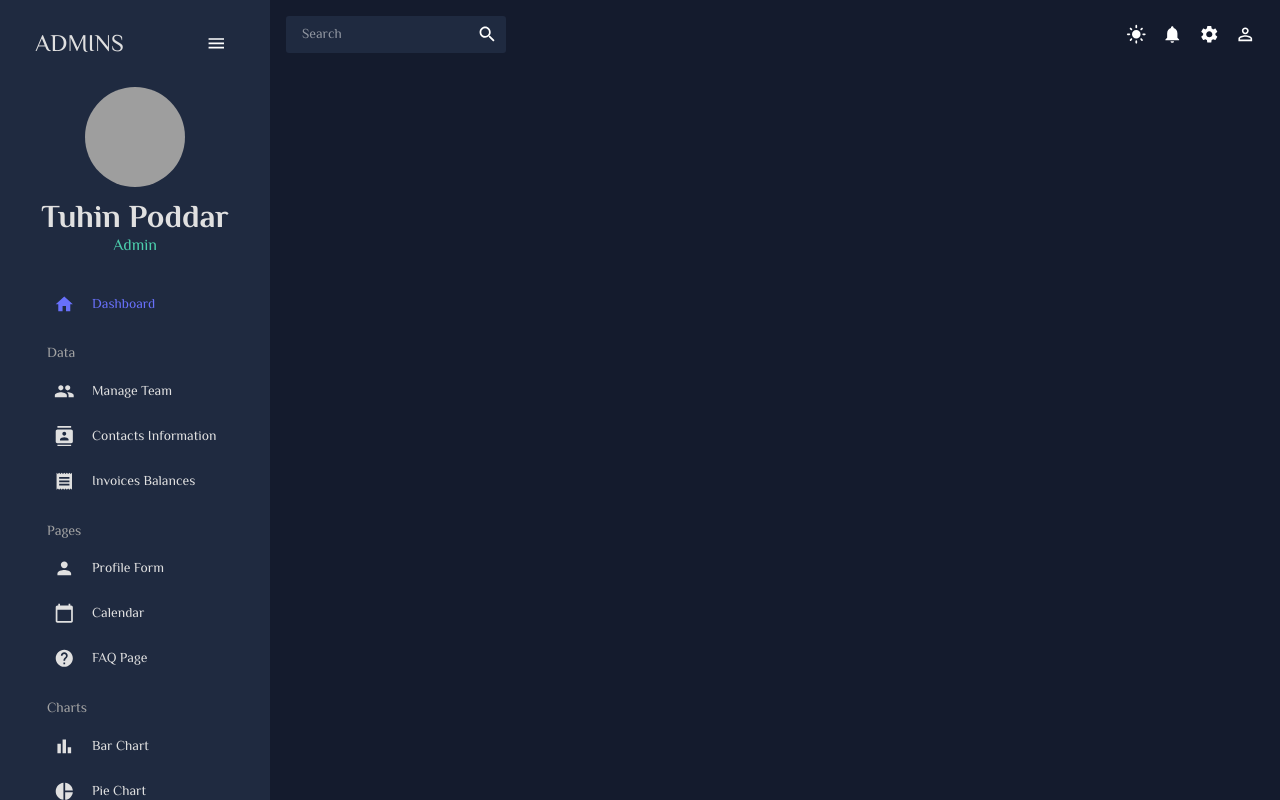
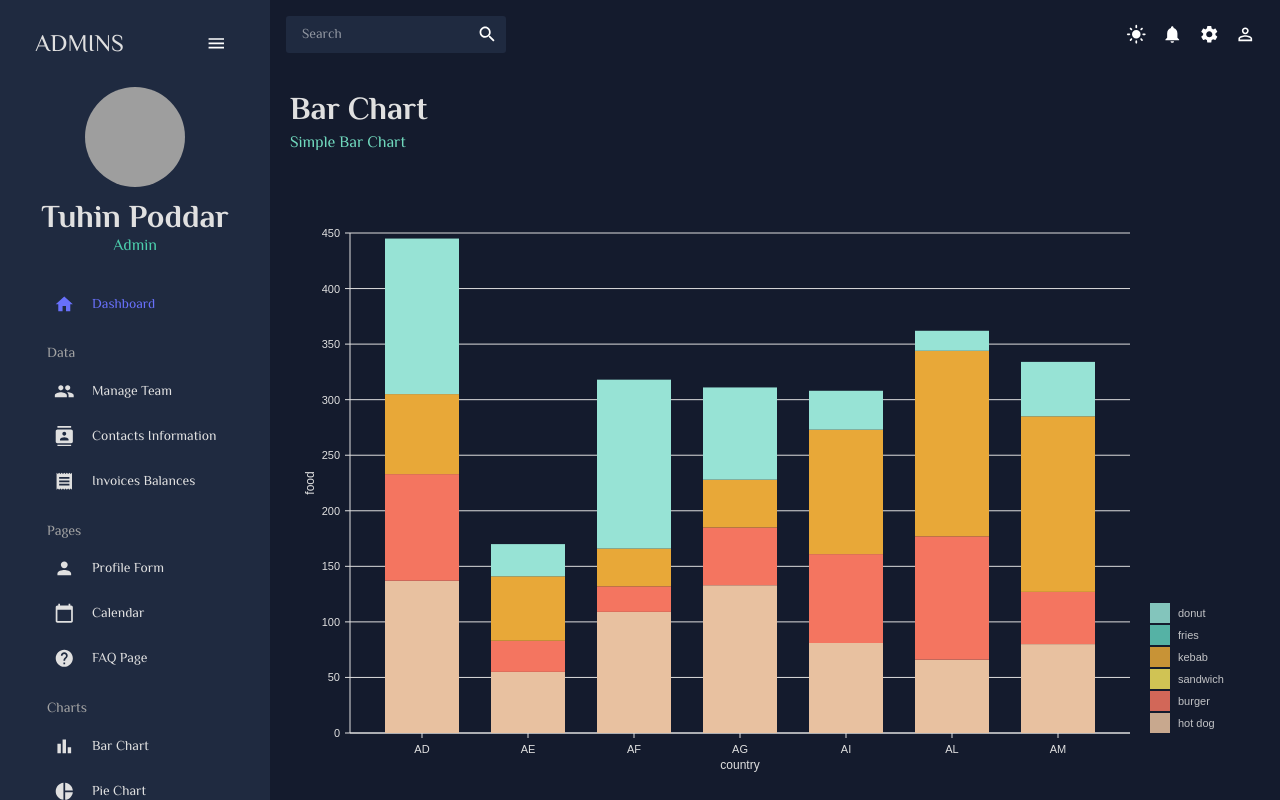
Before and after one commit to Tuhin114/React-Admin, a React (Create React App) app: page /bar in a window 1280 px wide. Built offline with nearby package versions, Linux system fonts and the light colour scheme; grey boxes are pictures that could not be loaded.

Commit message:
Bar section

```diff
--- a/src/App.js
+++ b/src/App.js
@@ -7,7 +7,7 @@
 import Team from "./scenes/team";
 import Invoices from "./scenes/invoices";
 import Contacts from "./scenes/contacts";
-// import Bar from "./scenes/bar";
+import Bar from "./scenes/bar";
 import Form from "./scenes/form";
 // import Line from "./scenes/line";
 // import Pie from "./scenes/pie";
@@ -32,7 +32,7 @@
               <Route path="/contacts" element={<Contacts />} />
               <Route path="/invoices" element={<Invoices />} />
               <Route path="/form" element={<Form />} />
-              {/* <Route path="/bar" element={<Bar />} /> */}
+              <Route path="/bar" element={<Bar />} />
               {/* <Route path="/pie" element={<Pie />} /> */}
               {/* <Route path="/line" element={<Line />} /> */}
               <Route path="/faq" element={<FAQ />} />
--- a/src/components/BarChart.jsx
+++ b/src/components/BarChart.jsx
@@ -7,6 +7,7 @@
   const theme = useTheme();
   const colors = tokens(theme.palette.mode);
 
+  //Visit nevo barchart section
   return (
     <ResponsiveBar
       data={data}
--- /dev/null
+++ b/src/scenes/bar/index.jsx
@@ -0,0 +1,16 @@
+import { Box } from "@mui/material";
+import Header from "../../components/Header";
+import BarChart from "../../components/BarChart";
+
+const Bar = () => {
+  return (
+    <Box m="20px">
+      <Header title="Bar Chart" subtitle="Simple Bar Chart" />
+      <Box height="75vh">
+        <BarChart />
+      </Box>
+    </Box>
+  );
+};
+
+export default Bar;
```
